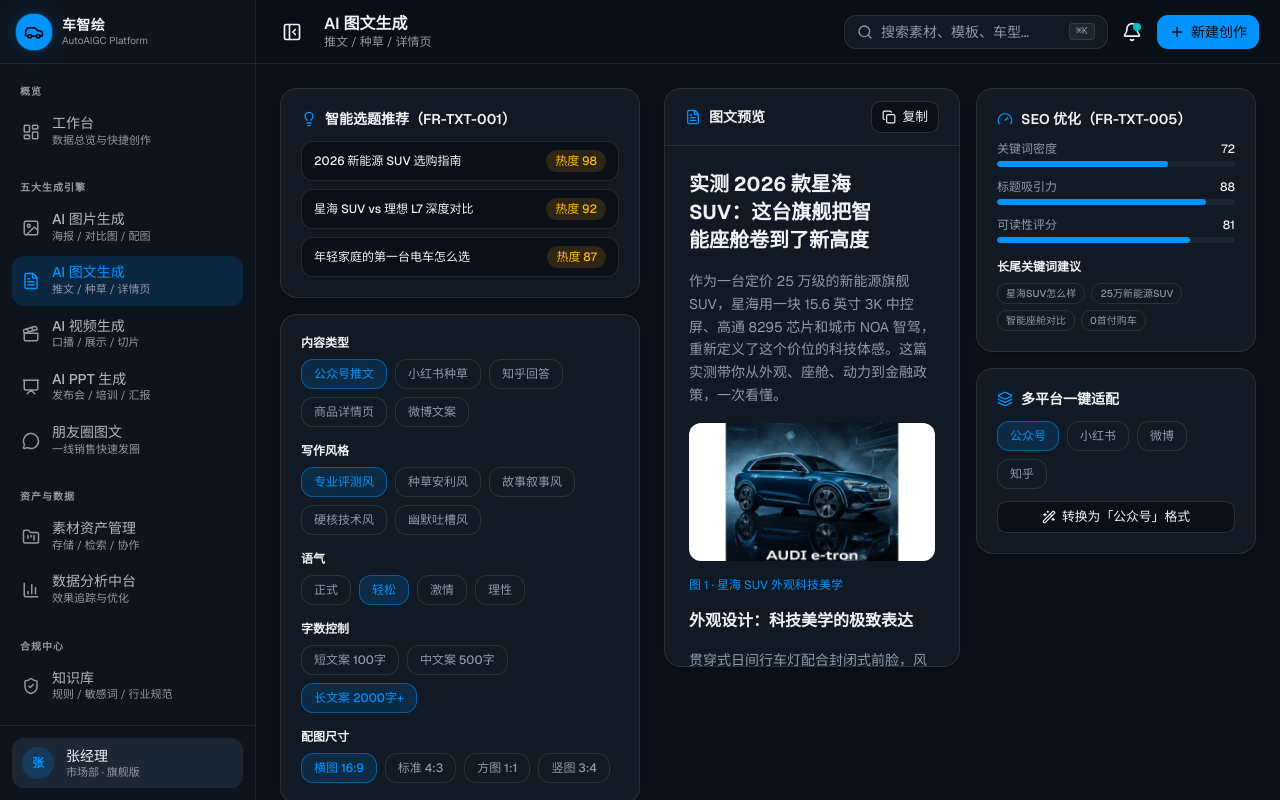
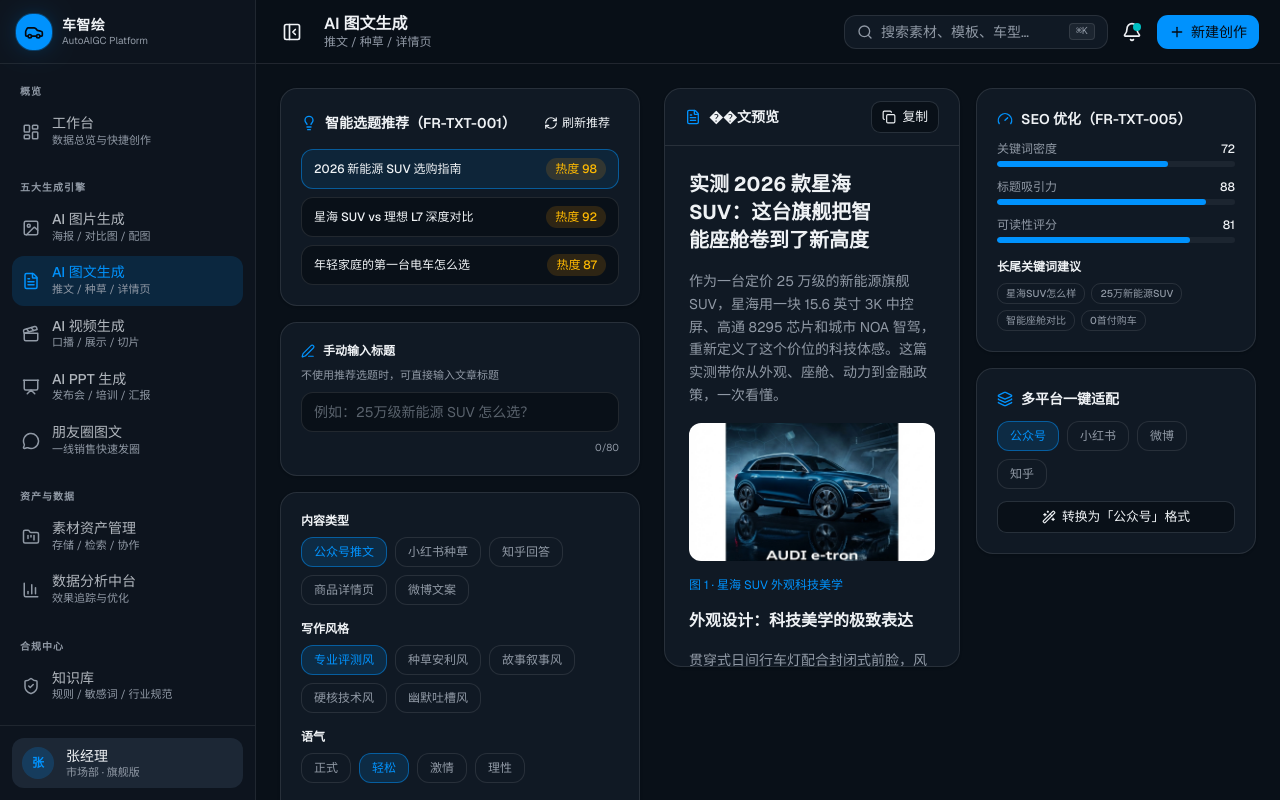
Before and after one commit to yangyang0723-ai/autoaigc, a Next.js app: page /text in a window 1280 px wide. Shown: the top 800 px of the page. Built offline with nearby package versions, Linux system fonts and the light colour scheme.

Commit message:
feat: add topic selection and refresh functionality to TextPage
Co-authored-by: yangyang0723-ai <307832922+yangyang0723-ai@users.noreply.github.com>

```diff
--- a/app/text/page.tsx
+++ b/app/text/page.tsx
@@ -20,6 +20,7 @@ import {
   CheckCircle2,
   PenLine,
   ImageIcon,
+  RefreshCw,
 } from 'lucide-react'
 
 const contentTypes = ['公众号推文', '小红书种草', '知乎回答', '商品详情页', '微博文案']
@@ -75,6 +76,10 @@ export default function TextPage() {
   const [copied, setCopied] = useState(false)
   const [converting, setConverting] = useState(false)
   const [convertedTo, setConvertedTo] = useState<string | null>(null)
+  const [selectedTopic, setSelectedTopic] = useState(topics[0].t)
+  const [topicOffset, setTopicOffset] = useState(0)
+  const [refreshingTopics, setRefreshingTopics] = useState(false)
+  const [manualTitle, setManualTitle] = useState('')
 
   const articleText = `实测 2026 款星海 SUV：这台旗舰把智能座舱卷到了新高度
 
@@ -110,6 +115,18 @@ export default function TextPage() {
     }, 1100)
   }
 
+  function refreshTopics() {
+    if (refreshingTopics) return
+    setRefreshingTopics(true)
+    setTopicOffset((offset) => (offset + 1) % topics.length)
+    window.setTimeout(() => setRefreshingTopics(false), 500)
+  }
+
+  function chooseTopic(topic: string) {
+    setSelectedTopic(topic)
+    setManualTitle(topic)
+  }
+
   function generate() {
     setStatus('generating')
     setStep(0)
@@ -129,21 +146,51 @@ export default function TextPage() {
       {/* Left controls */}
       <div className="flex flex-col gap-4">
         <Card className="p-5">
-          <div className="mb-3 flex items-center gap-2 text-sm font-semibold">
-            <Lightbulb className="size-4 text-primary" />
-            智能选题推荐（FR-TXT-001）
+          <div className="mb-3 flex items-center justify-between gap-2">
+            <div className="flex items-center gap-2 text-sm font-semibold">
+              <Lightbulb className="size-4 text-primary" />
+              智能选题推荐（FR-TXT-001）
+            </div>
+            <Button variant="ghost" size="sm" className="h-7 gap-1 px-2 text-xs" onClick={refreshTopics} disabled={refreshingTopics}>
+              <RefreshCw className={cn('size-3.5', refreshingTopics && 'animate-spin')} />
+              {refreshingTopics ? '推荐中' : '刷新推荐'}
+            </Button>
           </div>
           <div className="space-y-2">
-            {topics.map((t) => (
-              <button
-                key={t.t}
-                className="flex w-full items-center justify-between rounded-lg border border-border bg-background px-3 py-2 text-left text-xs transition-colors hover:border-primary/40"
-              >
-                <span className="font-medium">{t.t}</span>
-                <Badge variant="warning">{t.hot}</Badge>
-              </button>
-            ))}
+            {topics.map((_, index) => {
+              const topic = topics[(index + topicOffset) % topics.length]
+              return (
+                <button
+                  key={topic.t}
+                  type="button"
+                  onClick={() => chooseTopic(topic.t)}
+                  className={cn('flex w-full items-center justify-between rounded-lg border bg-background px-3 py-2 text-left text-xs transition-colors hover:border-primary/40', selectedTopic === topic.t ? 'border-primary/50 bg-primary/10' : 'border-border')}
+                >
+                  <span className="font-medium">{topic.t}</span>
+                  <Badge variant="warning">{topic.hot}</Badge>
+                </button>
+              )
+            })}
           </div>
+        </Card>
+
+        <Card className="p-5">
+          <div className="mb-2 flex items-center gap-2 text-xs font-semibold">
+            <PenLine className="size-3.5 text-primary" />
+            手动输入标题
+          </div>
+          <p className="mb-2 text-[11px] text-muted-foreground">不使用推荐选题时，可直接输入文章标题</p>
+          <input
+            value={manualTitle}
+            onChange={(event) => {
+              setManualTitle(event.target.value)
+              setSelectedTopic('')
+            }}
+            placeholder="例如：25万级新能源 SUV 怎么选？"
+            maxLength={80}
+            className="h-10 w-full rounded-lg border border-border bg-background px-3 text-sm outline-none transition-colors placeholder:text-muted-foreground/60 focus:border-primary/60 focus:ring-2 focus:ring-primary/15"
+          />
+          <p className="mt-2 text-right text-[10px] text-muted-foreground">{manualTitle.length}/80</p>
         </Card>
 
         <Card className="p-5">
@@ -216,7 +263,7 @@ export default function TextPage() {
             <div className="flex items-center justify-between border-b border-border px-5 py-3">
               <div className="flex items-center gap-2 text-sm font-semibold">
                 <FileText className="size-4 text-primary" />
-                图文预览
+                ��文预览
               </div>
               <Button
                 variant="outline"
```
